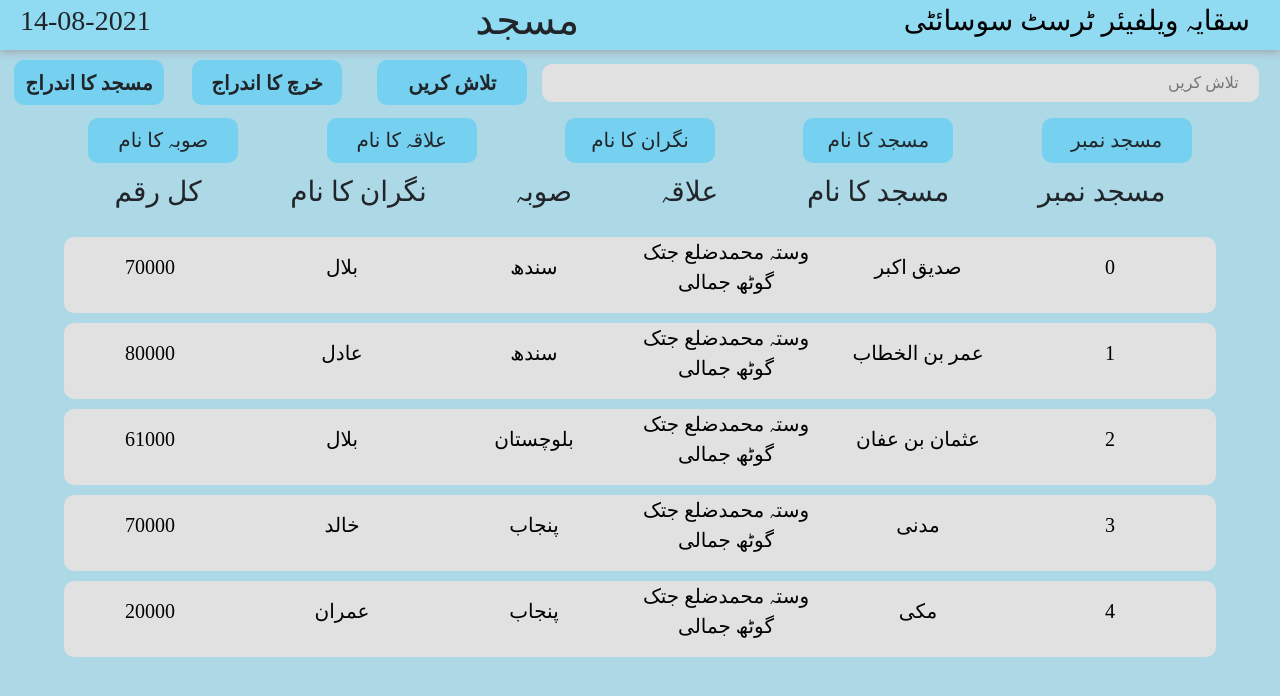
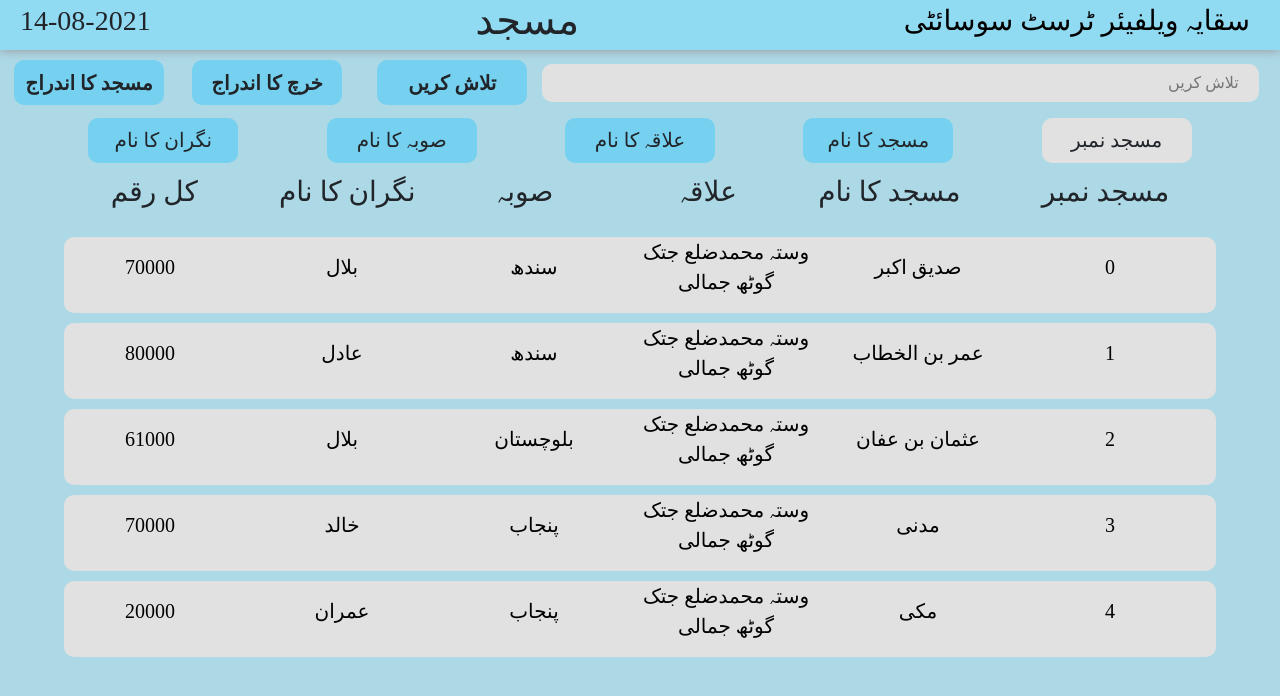
Before and after one commit to khalid129/Saqaya_Welfare, a React (Create React App) app: page /masjid in a window 1280 px wide. Shown: the top 696 px of the page. Built offline with nearby package versions, Linux system fonts and the light colour scheme; a web font is replaced by a local one.

Commit message:
remaining design

```diff
--- a/src/components/Masjid.jsx
+++ b/src/components/Masjid.jsx
@@ -1,74 +1,83 @@
-import React,{useState} from "react";
-import {Button, Modal, ModalHeader, ModalBody, Form, FormGroup, Input, Label } from "reactstrap";
+import React, { useState } from "react";
+import {
+  Button,
+  Modal,
+  ModalHeader,
+  ModalBody,
+  Form,
+  FormGroup,
+  Input,
+  Label,
+} from "reactstrap";
 import "../css/masjid.css";
 import Header from "./Header";
 import { Link } from "react-router-dom";
-import { useDispatch  } from 'react-redux'
+import { useDispatch } from "react-redux";
 
 const initialState = {
-  id:0,
-  name:"",
-  province:"",
-  area:"",
-  manager:"",
-}
+  id: 0,
+  name: "",
+  province: "",
+  area: "",
+  manager: "",
+};
 
-const Masjid = ({masjids, masjidLoading, masjidErrMess, transactions, transactionLoading, transactionErrMess, postMasjid, fetchMasjids}) => {
-  const dispatch = useDispatch()
-  const [input, setInput] = useState('');
-  const [allMasjid, setallMasjid] = useState(masjids)
+const Masjid = ({
+  masjids,
+  masjidLoading,
+  masjidErrMess,
+  transactions,
+  transactionLoading,
+  transactionErrMess,
+  postMasjid,
+  fetchMasjids,
+}) => {
+  const dispatch = useDispatch();
+  const [input, setInput] = useState("");
+  const [allMasjid, setallMasjid] = useState(masjids);
   const [masjidList, setMasjidList] = useState(masjids);
-  const [allTransactions, setallTransactions] = useState(transactions)
-  const [button, setButton] = useState("id")
-  const [state, setstate] = useState("")
-  const [modal,setModal]=useState(false);
-  const [form,setForm]=useState(initialState);
+  const [allTransactions, setallTransactions] = useState(transactions);
+  const [button, setButton] = useState("id");
+  const [state, setstate] = useState("");
+  const [modal, setModal] = useState(false);
+  const [form, setForm] = useState(initialState);
 
-
-const toggleModal=() => {
-  setModal(!modal)
-}
-
+  const toggleModal = () => {
+    setModal(!modal);
+  };
 
   const handleChange = ({ target: { name, value } }) => {
     setForm((prev) => ({
       ...prev,
-    [name]: value
+      [name]: value,
     }));
   };
 
-const handleSubmit=(event)=>{
+  const handleSubmit = (event) => {
     event.preventDefault();
-  dispatch(postMasjid(form.id,form.name,form.province,form.area,form.manager))
-  setallMasjid(dispatch(fetchMasjids()))
-  setMasjidList(dispatch(fetchMasjids()))
-  setForm(initialState)
+    dispatch(
+      postMasjid(form.id, form.name, form.province, form.area, form.manager)
+    );
+    setallMasjid(dispatch(fetchMasjids()));
+    setMasjidList(dispatch(fetchMasjids()));
+    setForm(initialState);
     toggleModal();
-}
+  };
 
-
-
-  const updateInput = async (input,property) => {
+  const updateInput = async (input, property) => {
     // console.log(input,property);
-    const filtered = allMasjid.filter(masjid => {
-      return masjid[property].toString().includes(input)
-     })
+    const filtered = allMasjid.filter((masjid) => {
+      return masjid[property].toString().includes(input);
+    });
     setInput(input);
     setMasjidList(filtered);
-}
+  };
 
   if (masjidLoading) {
-  return(
-    <h4>Loading</h4>
-  );
-}
-else if (masjidErrMess) {
-  return(
-      <h4>{masjidErrMess}</h4>
-  );
-}
-else
-
+    return <h4>Loading</h4>;
+  } else if (masjidErrMess) {
+    return <h4>{masjidErrMess}</h4>;
+  } else
     return (
       <div className="main_div">
         <Header name="مسجد" />
@@ -91,63 +100,151 @@ else
           </div>
         </div>
         <div className="category_type">
-  <div className="button" onClick={()=>setButton("province")}>صوبہ کا نام</div>
-  <div className="button" onClick={()=>setButton("area")}>علاقہ کا نام</div>
-  <div className="button" onClick={()=>setButton("manager")}>نگران کا نام</div>
-  <div className="button" onClick={()=>setButton("name")}>مسجد کا نام</div>
-  <div className="button" onClick={()=>setButton("id")}>مسجد نمبر</div>
+          <div
+            className={button === "manager" ? "active" : "button"}
+            onClick={() => setButton("manager")}
+          >
+            نگران کا نام
+          </div>
+          <div
+            className={button === "province" ? "active" : "button"}
+            onClick={() => setButton("province")}
+          >
+            صوبہ کا نام
+          </div>
+          <div
+            className={button === "area" ? "active" : "button"}
+            onClick={() => setButton("area")}
+          >
+            علاقہ کا نام
+          </div>
+          <div
+            className={button === "name" ? "active" : "button"}
+            onClick={() => setButton("name")}
+          >
+            مسجد کا نام
+          </div>
+          <div
+            className={button === "id" ? "active" : "button"}
+            onClick={() => setButton("id")}
+          >
+            مسجد نمبر
+          </div>
         </div>
         <div className="masjid_header">
           <h3>مسجد نمبر</h3>
           <h3>مسجد کا نام</h3>
           <h3>علاقہ</h3>
-  <h3>صوبہ</h3>
+          <h3 className="province">صوبہ</h3>
           <h3>نگران کا نام</h3>
           <h3>کل رقم</h3>
         </div>
         <Modal isOpen={modal} toggle={toggleModal}>
           <ModalHeader>نئی مسجد کا اندراج</ModalHeader>
           <ModalBody>
-        <Form style={{textAlign:'right'}} onSubmit={handleSubmit}>
+            <Form style={{ textAlign: "right" }} onSubmit={handleSubmit}>
               <FormGroup>
-            <Label style={{fontSize:"4vh"}} htmlFor="id">مسجد نمبر</Label>
-            <Input type="id" id="id" name="id"  onChange={handleChange} value={form.id} />
+                <Label style={{ fontSize: "4vh" }} htmlFor="id">
+                  مسجد نمبر
+                </Label>
+                <Input
+                  type="id"
+                  id="id"
+                  name="id"
+                  onChange={handleChange}
+                  value={form.id}
+                />
               </FormGroup>
               <FormGroup>
-            <Label style={{fontSize:"4vh"}} htmlFor="name">مسجد کا نام</Label>
-            <Input style={{textAlign:'right'}} type="text" id="name" name="name" onChange={handleChange} value={form.name} />
+                <Label style={{ fontSize: "4vh" }} htmlFor="name">
+                  مسجد کا نام
+                </Label>
+                <Input
+                  style={{ textAlign: "right" }}
+                  type="text"
+                  id="name"
+                  name="name"
+                  onChange={handleChange}
+                  value={form.name}
+                />
               </FormGroup>
               <FormGroup>
-            <Label style={{fontSize:"4vh"}} htmlFor="province">صوبہ</Label>
-            <Input style={{textAlign:'right'}} type="text" id="province" name="province" onChange={handleChange} value={form.province} />
+                <Label style={{ fontSize: "4vh" }} htmlFor="area">
+                  علاقہ
+                </Label>
+                <Input
+                  style={{ textAlign: "right" }}
+                  type="text"
+                  id="area"
+                  name="area"
+                  onChange={handleChange}
+                  value={form.area}
+                />
               </FormGroup>
               <FormGroup>
-            <Label style={{fontSize:"4vh"}} htmlFor="area">علاقہ</Label>
-            <Input style={{textAlign:'right'}} type="text" id="area" name="area" onChange={handleChange} value={form.area} />
+                <Label style={{ fontSize: "4vh" }} htmlFor="province">
+                  صوبہ
+                </Label>
+                <Input
+                  style={{ textAlign: "right" }}
+                  type="text"
+                  id="province"
+                  name="province"
+                  onChange={handleChange}
+                  value={form.province}
+                />
               </FormGroup>
               <FormGroup>
-            <Label style={{fontSize:"4vh"}} htmlFor="manager">نگران کا نام</Label>
-            <Input style={{textAlign:'right'}} type="text" id="manager" name="manager" onChange={handleChange} value={form.manager} />
+                <Label style={{ fontSize: "4vh" }} htmlFor="manager">
+                  نگران کا نام
+                </Label>
+                <Input
+                  style={{ textAlign: "right" }}
+                  type="text"
+                  id="manager"
+                  name="manager"
+                  onChange={handleChange}
+                  value={form.manager}
+                />
               </FormGroup>
-          <Button type="submit" value="submit" style={{backgroundColor:"#90DAF2",color:'black',borderColor:'#90DAF2',marginTop:'10px'}}>اندراج کریں</Button>
+              <Button
+                type="submit"
+                value="submit"
+                style={{
+                  backgroundColor: "#90DAF2",
+                  color: "black",
+                  borderColor: "#90DAF2",
+                  marginTop: "10px",
+                }}
+              >
+                اندراج کریں
+              </Button>
             </Form>
           </ModalBody>
         </Modal>
         <div className="masjid_list">
-      {masjidList && masjidList.map((data, index) => {
+          {masjidList &&
+            masjidList.map((data, index) => {
               if (data) {
                 return (
                   <div className="filter_Masjid_name" key={data.name}>
-            <Link to={`/masjid/${data.id}`} className="link" style={{textDecoration:"none"}}>
-              <div style={{color:"black"}} className="data">
+                    <Link
+                      to={`/masjid/${data.id}`}
+                      className="link"
+                      style={{ textDecoration: "none" }}
+                    >
+                      <div style={{ color: "black" }} className="data">
                         <p>
-                {allTransactions?
-                  allTransactions.reduce((acc, list) => {
-                  if(list.masjidId === data.id && list.transType === "expense")
-                  acc+= list.amount;
+                          {allTransactions
+                            ? allTransactions.reduce((acc, list) => {
+                                if (
+                                  list.masjidId === data.id &&
+                                  list.transType === "expense"
+                                )
+                                  acc += list.amount;
                                 return acc;
                               }, 0)
-                  :null}
+                            : null}
                         </p>
                         <p>{data.manager}</p>
                         <p>{data.province}</p>
--- a/src/components/MasjidExpense.jsx
+++ b/src/components/MasjidExpense.jsx
@@ -37,7 +37,10 @@ const MasjidExpense = (props) => {
             <span>کل رقم</span>
           </div>
           <div className="amount">
-            <span>علاقہ ، صوبہ</span>
+            <span>صوبہ</span>
+          </div>
+          <div className="amount">
+            <span>علاقہ</span>
           </div>
           <div className="place">
             <span>مسجد کا نام</span>
--- a/src/components/MasjidTransaction.jsx
+++ b/src/components/MasjidTransaction.jsx
@@ -13,8 +13,11 @@ const MasjidTransaction = (props) => {
       <div className="amount">
         <span id="amount">{props.data.amount}</span>
       </div>
+      <div className="province">
+        <span id="area">{props.masjid[0].province}</span>
+      </div>
       <div className="ares">
-        <span id="area">{props.masjid[0].area} ,{props.masjid[0].province}</span>
+        <span id="area">{props.masjid[0].area}</span>
       </div>
       <div className="masjid_name">
         <span id="name">{props.masjid[0].name}</span>
--- a/src/css/MasjidDetail.css
+++ b/src/css/MasjidDetail.css
@@ -19,6 +19,8 @@
     margin-right: 40px;
 }
 .masjid_header_info p{
+    font-size: 24px;
+    font-weight: 700;
     margin-bottom: 0px;
     font-size: 18px;
 }
--- a/src/css/masjid.css
+++ b/src/css/masjid.css
@@ -28,7 +28,9 @@
     justify-content: space-around;
     margin: 10px 70px;
 }
-
+.masjid_header .province{
+    margin-right: 45px;
+}
 /* Check Box Part */
 .input_box{
     width: 100%;
@@ -105,6 +107,17 @@ input:focus{
     width: 90%;
     margin-top: 10px;
 }
+.active {
+    width: 150px;
+    height: 45px;
+    font-size: 20px;
+    display: flex;
+    justify-content: center;
+    align-items: center;
+    border-radius: 10px;
+    background-color: #E1E1E1;
+    cursor: pointer;
+  }
 .data{
     width: 100%;
     color: black;
```
Also changed, not shown: src/components/Main.js (+8 -0 lines), src/components/MasjidDetail.js (+6 -4 lines). Lines whose indentation alone changed are shown as unchanged.
